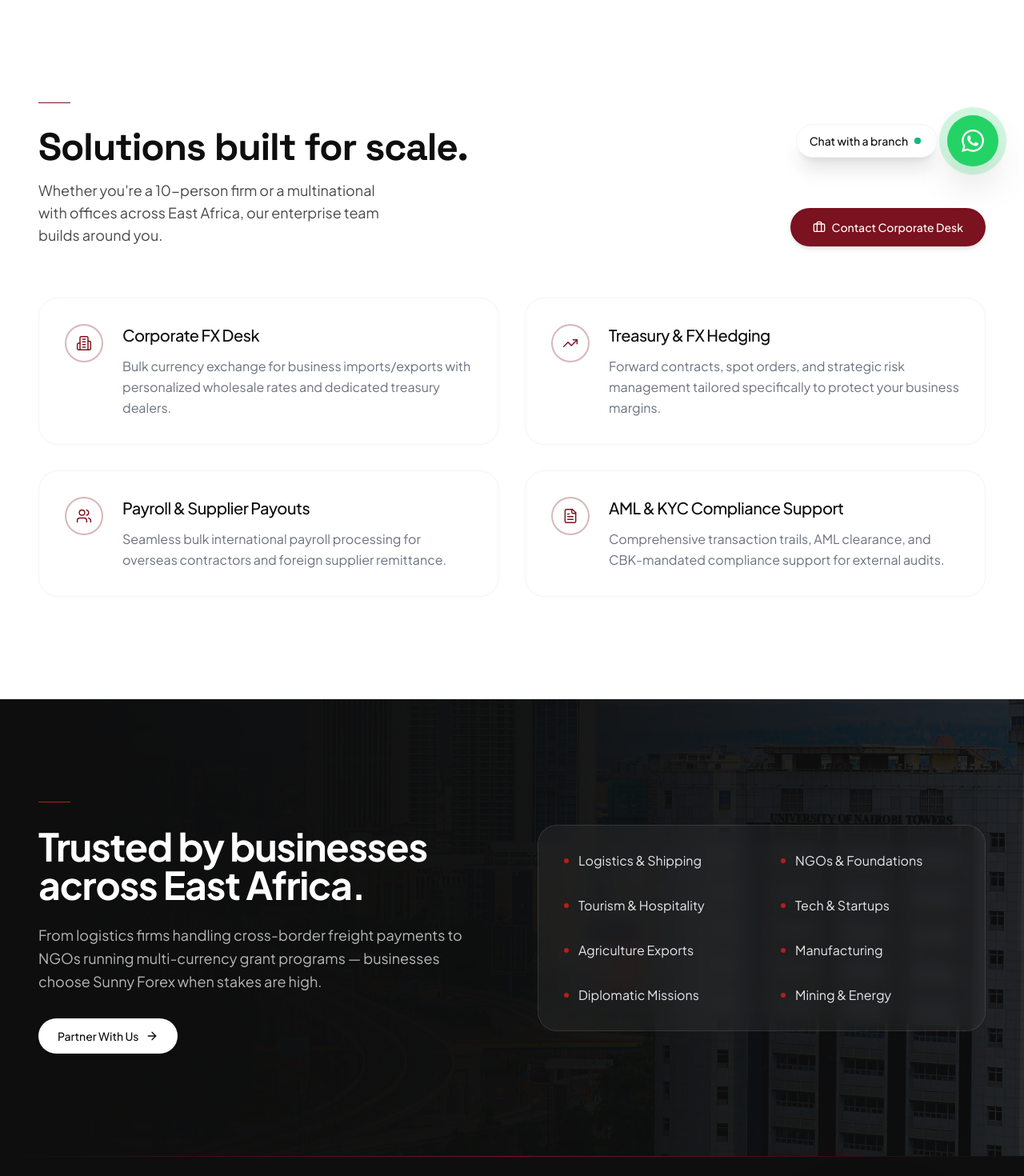
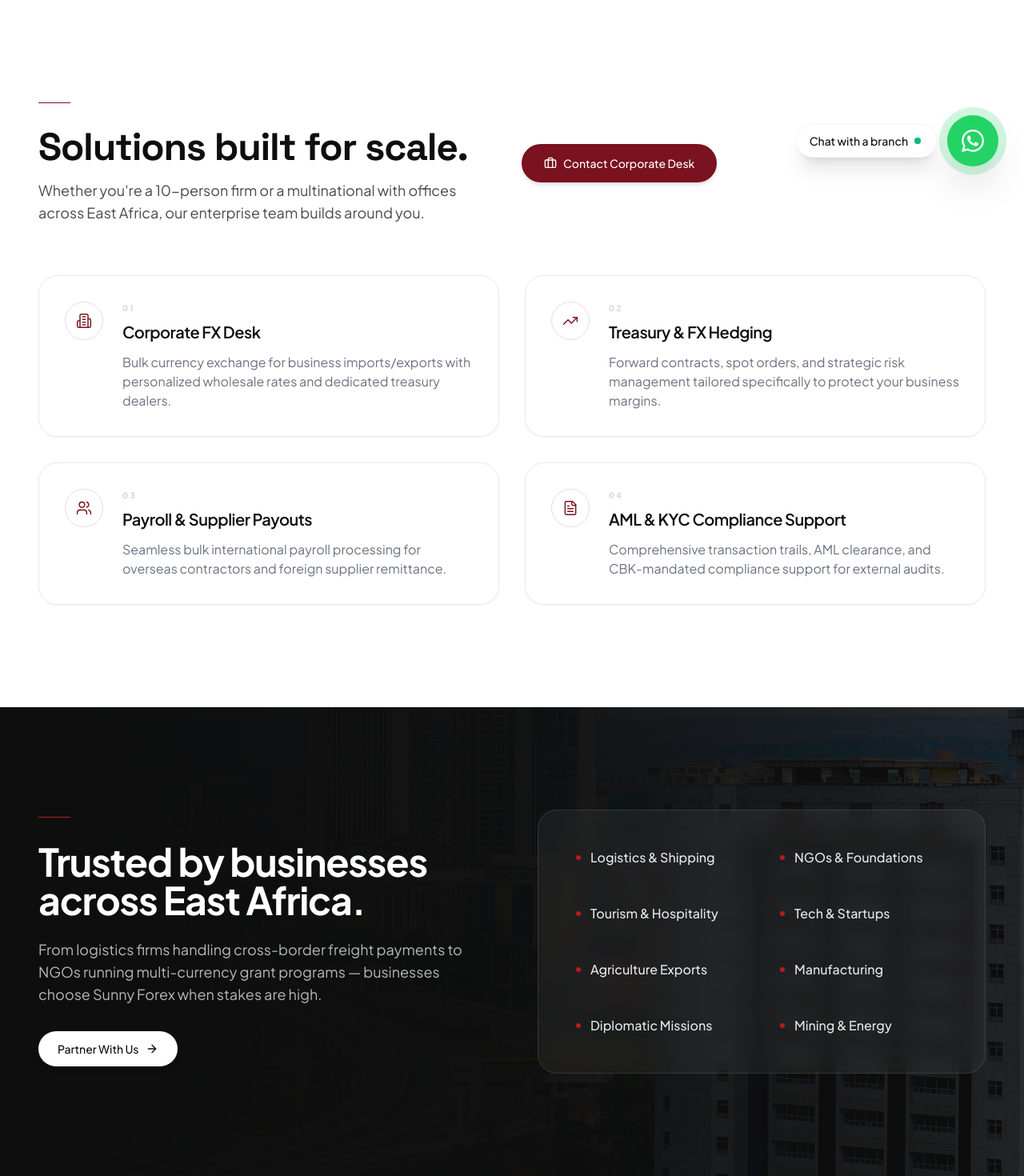
Before and after one commit to lumasia07/sunny-forex-web, a React (Vite) app: page /corporate in a window 1280 px wide. Shown: the part 560-2030 px from the top of the page at 80% size. Built offline with nearby package versions, Linux system fonts and the light colour scheme.

Commit message:
Implement CorporateServiceCard component and integrate SplitColumnsReveal for enhanced layout and animation in Corporate page, improving visual presentation and responsiveness.

```diff
--- a/src/pages/Corporate.tsx
+++ b/src/pages/Corporate.tsx
@@ -2,17 +2,16 @@ import React, { useState } from 'react';
 import { motion, AnimatePresence } from 'framer-motion';
 import { PageHero } from '../components/PageHero';
 import { CtaBand } from '../components/CtaBand';
+import { SplitColumnsReveal, splitGridMotion } from '../components/SplitColumnsReveal';
 import {
   Building2,
   TrendingUp,
   Users,
   FileText,
   ArrowRight,
-  ShieldCheck,
   CheckCircle2,
   X,
   Briefcase,
-  ChevronRight,
   Sparkles
 } from 'lucide-react';
 
@@ -49,6 +48,44 @@ const industries = [
   'Diplomatic Missions',
   'Mining & Energy'
 ];
+
+function CorporateServiceCard({
+  service,
+  index,
+}: {
+  service: (typeof services)[number];
+  index: number;
+}) {
+  const Icon = service.icon;
+
+  return (
+    <motion.div
+      {...splitGridMotion(index, 64)}
+      whileHover={{ y: -4 }}
+      className="group relative h-full overflow-hidden rounded-2xl sm:rounded-3xl border border-gray-200 bg-white shadow-sm hover:shadow-xl hover:border-[#7A1220]/40 transition-all duration-500"
+    >
+      <div className="absolute inset-0 bg-white" />
+      <div className="absolute inset-0 bg-[#7A1220] opacity-0 transition-opacity duration-500 group-hover:opacity-[0.88]" />
+
+      <div className="relative z-10 flex flex-col sm:flex-row gap-4 sm:gap-6 p-5 sm:p-6 md:p-8 group-hover:[&_*]:text-white">
+        <div className="w-11 h-11 sm:w-12 sm:h-12 rounded-full bg-[#7A1220]/8 border border-[#7A1220]/15 flex items-center justify-center shrink-0 group-hover:bg-white/10 group-hover:border-white/30 transition-colors duration-500">
+          <Icon className="w-5 h-5 text-[#7A1220] group-hover:text-white transition-colors duration-500" strokeWidth={1.75} />
+        </div>
+        <div className="flex-1 min-w-0">
+          <span className="text-[10px] font-bold tracking-[0.25em] uppercase text-gray-300 group-hover:text-white/40 transition-colors duration-500 mb-2 block">
+            0{index + 1}
+          </span>
+          <h3 className="text-lg sm:text-xl font-semibold text-[#0E0E0E] group-hover:text-white mb-2 sm:mb-3 transition-colors duration-500">
+            {service.title}
+          </h3>
+          <p className="text-sm sm:text-base text-gray-500 group-hover:text-white/90 font-normal leading-relaxed transition-colors duration-500">
+            {service.body}
+          </p>
+        </div>
+      </div>
+    </motion.div>
+  );
+}
 
 export function Corporate() {
   const [isModalOpen, setIsModalOpen] = useState(false);
@@ -90,56 +127,43 @@ export function Corporate() {
       />
 
       {/* Services grid */}
-      <section className="py-24 md:py-32 bg-white">
-        <div className="max-w-7xl mx-auto px-6 md:px-12">
-          <div className="mb-16 flex flex-col md:flex-row md:items-end justify-between gap-6">
-            <div>
-              <span className="inline-block w-10 h-px bg-[#7A1220] mb-6" />
-              <h2 className="type-headline text-3xl md:text-4xl lg:text-5xl mb-4">
+      <section className="py-16 sm:py-24 md:py-32 bg-white">
+        <div className="max-w-7xl mx-auto px-4 sm:px-6 md:px-12">
+          <SplitColumnsReveal
+            className="mb-10 sm:mb-16 items-end"
+            gap="gap-6"
+            left={
+            <div className="max-w-xl">
+              <span className="inline-block w-10 h-px bg-[#7A1220] mb-4 sm:mb-6" />
+              <h2 className="type-headline text-2xl sm:text-3xl md:text-4xl lg:text-5xl mb-3 sm:mb-4">
                 Solutions built for scale.
               </h2>
-              <p className="type-lead max-w-md">
+              <p className="type-lead text-base sm:text-lg">
                 Whether you're a 10-person firm or a multinational with offices across East Africa, our enterprise team builds around you.
               </p>
             </div>
+            }
+            right={
             <button
               onClick={() => setIsModalOpen(true)}
-              className="inline-flex items-center gap-2 py-3.5 px-7 rounded-full bg-[#7A1220] text-white hover:bg-[#5C0D18] transition-colors font-medium text-sm shadow-md"
+              className="inline-flex w-full sm:w-auto justify-center items-center gap-2 py-3 sm:py-3.5 px-6 sm:px-7 rounded-full bg-[#7A1220] text-white hover:bg-[#5C0D18] transition-colors font-medium text-sm shadow-md shrink-0"
             >
               <Briefcase className="w-4 h-4" />
               <span>Contact Corporate Desk</span>
             </button>
-          </div>
+            }
+          />
 
-          <div className="grid grid-cols-1 md:grid-cols-2 gap-8">
+          <div className="grid grid-cols-1 md:grid-cols-2 gap-4 sm:gap-6 md:gap-8">
             {services.map((s, i) => (
-              <motion.div
-                key={s.title}
-                initial={{ opacity: 0, y: 20 }}
-                whileInView={{ opacity: 1, y: 0 }}
-                viewport={{ once: true }}
-                transition={{ duration: 0.6, delay: i * 0.12 }}
-                className="flex gap-6 p-8 rounded-3xl border border-gray-100 hover:border-[#7A1220]/30 hover:shadow-md transition-all bg-white"
-              >
-                <div className="w-12 h-12 rounded-full bg-white border-2 border-[#7A1220]/30 flex items-center justify-center flex-shrink-0">
-                  <s.icon className="w-5 h-5 text-[#7A1220]" strokeWidth={1.75} />
-                </div>
-                <div className="flex-1">
-                  <h3 className="text-xl font-medium text-[#0E0E0E] mb-3">
-                    {s.title}
-                  </h3>
-                  <p className="text-gray-500 font-light leading-relaxed">
-                    {s.body}
-                  </p>
-                </div>
-              </motion.div>
+              <CorporateServiceCard key={s.title} service={s} index={i} />
             ))}
           </div>
         </div>
       </section>
 
       {/* Industries we serve */}
-      <section className="py-24 md:py-32 bg-[#0E0E0E] text-white relative overflow-hidden">
+      <section className="py-16 sm:py-24 md:py-32 bg-[#0E0E0E] text-white relative overflow-hidden">
         <div className="absolute inset-0 opacity-15">
           <img
             src="/pexels-kelvin-kibe-3073372-26898331.jpg"
@@ -150,34 +174,43 @@ export function Corporate() {
           <div className="absolute inset-0 bg-gradient-to-r from-[#0E0E0E] via-[#0E0E0E]/80 to-transparent" />
         </div>
 
-        <div className="relative max-w-7xl mx-auto px-6 md:px-12">
-          <div className="grid grid-cols-1 lg:grid-cols-2 gap-16 items-center">
+        <div className="relative max-w-7xl mx-auto px-4 sm:px-6 md:px-12">
+          <SplitColumnsReveal
+            gap="gap-10 lg:gap-16"
+            left={
             <div>
-              <span className="inline-block w-10 h-px bg-[#B91C1C] mb-6" />
-              <h2 className="font-bold text-3xl md:text-4xl lg:text-5xl text-white tracking-tight leading-[1.08] mb-6">
+              <span className="inline-block w-10 h-px bg-[#B91C1C] mb-4 sm:mb-6" />
+              <h2 className="font-bold text-2xl sm:text-3xl md:text-4xl lg:text-5xl text-white tracking-tight leading-[1.08] mb-4 sm:mb-6">
                 Trusted by businesses across East Africa.
               </h2>
-              <p className="text-lg text-white/70 font-light leading-relaxed mb-8">
+              <p className="text-base sm:text-lg text-white/70 font-normal leading-relaxed mb-6 sm:mb-8">
                 From logistics firms handling cross-border freight payments to NGOs running multi-currency grant programs — businesses choose Sunny Forex when stakes are high.
               </p>
               <button
                 onClick={() => setIsModalOpen(true)}
-                className="inline-flex items-center gap-2 py-3 px-6 rounded-full bg-white text-[#0E0E0E] hover:bg-gray-100 transition-colors font-medium text-sm shadow-md"
+                className="inline-flex w-full sm:w-auto justify-center items-center gap-2 py-3 px-6 rounded-full bg-white text-[#0E0E0E] hover:bg-gray-100 transition-colors font-medium text-sm shadow-md"
               >
                 <span>Partner With Us</span>
                 <ArrowRight className="w-4 h-4" />
               </button>
             </div>
-
-            <div className="grid grid-cols-2 gap-x-12 gap-y-8 bg-white/5 backdrop-blur-md p-8 rounded-3xl border border-white/10">
+            }
+            right={
+            <div className="grid grid-cols-1 min-[480px]:grid-cols-2 gap-3 sm:gap-4 bg-white/5 backdrop-blur-md p-4 sm:p-6 md:p-8 rounded-2xl sm:rounded-3xl border border-white/10">
               {industries.map((industry) => (
-                <div key={industry} className="flex items-center gap-3">
-                  <span className="w-1.5 h-1.5 rounded-full bg-[#B91C1C]" />
-                  <span className="text-base font-light text-gray-200">{industry}</span>
+                <div
+                  key={industry}
+                  className="group flex items-center gap-3 p-3 sm:p-3.5 rounded-xl border border-transparent hover:border-[#7A1220]/40 hover:bg-[#7A1220]/25 transition-all duration-300"
+                >
+                  <span className="w-1.5 h-1.5 rounded-full bg-[#B91C1C] group-hover:bg-white shrink-0 transition-colors duration-300" />
+                  <span className="text-sm sm:text-base font-medium text-gray-200 group-hover:text-white transition-colors duration-300">
+                    {industry}
+                  </span>
                 </div>
               ))}
             </div>
-          </div>
+            }
+          />
         </div>
       </section>
 
@@ -186,7 +219,7 @@ export function Corporate() {
       {/* Corporate Consulting Modal */}
       <AnimatePresence>
         {isModalOpen && (
-          <div className="fixed inset-0 z-50 flex items-center justify-center p-4">
+          <div className="fixed inset-0 z-50 flex items-end sm:items-center justify-center p-0 sm:p-4">
             {/* Backdrop */}
             <motion.div
               initial={{ opacity: 0 }}
@@ -198,10 +231,10 @@ export function Corporate() {
 
             {/* Modal Box */}
             <motion.div
-              initial={{ scale: 0.95, opacity: 0, y: 20 }}
+              initial={{ scale: 0.98, opacity: 0, y: 24 }}
               animate={{ scale: 1, opacity: 1, y: 0 }}
-              exit={{ scale: 0.95, opacity: 0, y: 20 }}
-              className="relative bg-white w-full max-w-lg rounded-3xl overflow-hidden shadow-2xl z-10 border border-gray-100"
+              exit={{ scale: 0.98, opacity: 0, y: 24 }}
+              className="relative bg-white w-full sm:max-w-lg max-h-[92dvh] sm:max-h-[90vh] overflow-y-auto rounded-t-3xl sm:rounded-3xl shadow-2xl z-10 border border-gray-100"
             >
               {/* Kenyan flag accent stripe */}
               <div className="flex h-[3px] w-full">
@@ -211,14 +244,14 @@ export function Corporate() {
               </div>
 
               {!isSuccess ? (
-                <form onSubmit={handleSubmit} className="p-8">
-                  <div className="flex justify-between items-start mb-6">
-                    <div>
-                      <h3 className="text-2xl font-light text-[#0E0E0E] flex items-center gap-2">
-                        <Sparkles className="w-5 h-5 text-[#7A1220]" />
+                <form onSubmit={handleSubmit} className="p-5 sm:p-8">
+                  <div className="flex justify-between items-start gap-4 mb-5 sm:mb-6">
+                    <div className="min-w-0">
+                      <h3 className="text-xl sm:text-2xl font-semibold text-[#0E0E0E] flex items-center gap-2">
+                        <Sparkles className="w-5 h-5 text-[#7A1220] shrink-0" />
                         <span>Corporate Account</span>
                       </h3>
-                      <p className="text-xs font-light text-gray-400 mt-1 uppercase tracking-wider">Establish high-volume wholesale rates</p>
+                      <p className="text-xs font-medium text-gray-400 mt-1 uppercase tracking-wider">Establish high-volume wholesale rates</p>
                     </div>
                     <button
                       type="button"
@@ -266,7 +299,7 @@ export function Corporate() {
                       />
                     </div>
 
-                    <div className="grid grid-cols-2 gap-4">
+                    <div className="grid grid-cols-1 sm:grid-cols-2 gap-4">
                       <div>
                         <label className="block text-xs font-medium text-gray-400 uppercase tracking-wider mb-2">Monthly FX Volume</label>
                         <select
@@ -306,7 +339,7 @@ export function Corporate() {
                   </button>
                 </form>
               ) : (
-                <div className="p-8 text-center flex flex-col items-center">
+                <div className="p-5 sm:p-8 text-center flex flex-col items-center">
                   <div className="w-16 h-16 rounded-full bg-emerald-100 text-emerald-600 flex items-center justify-center mb-6">
                     <CheckCircle2 className="w-10 h-10" />
                   </div>
```
